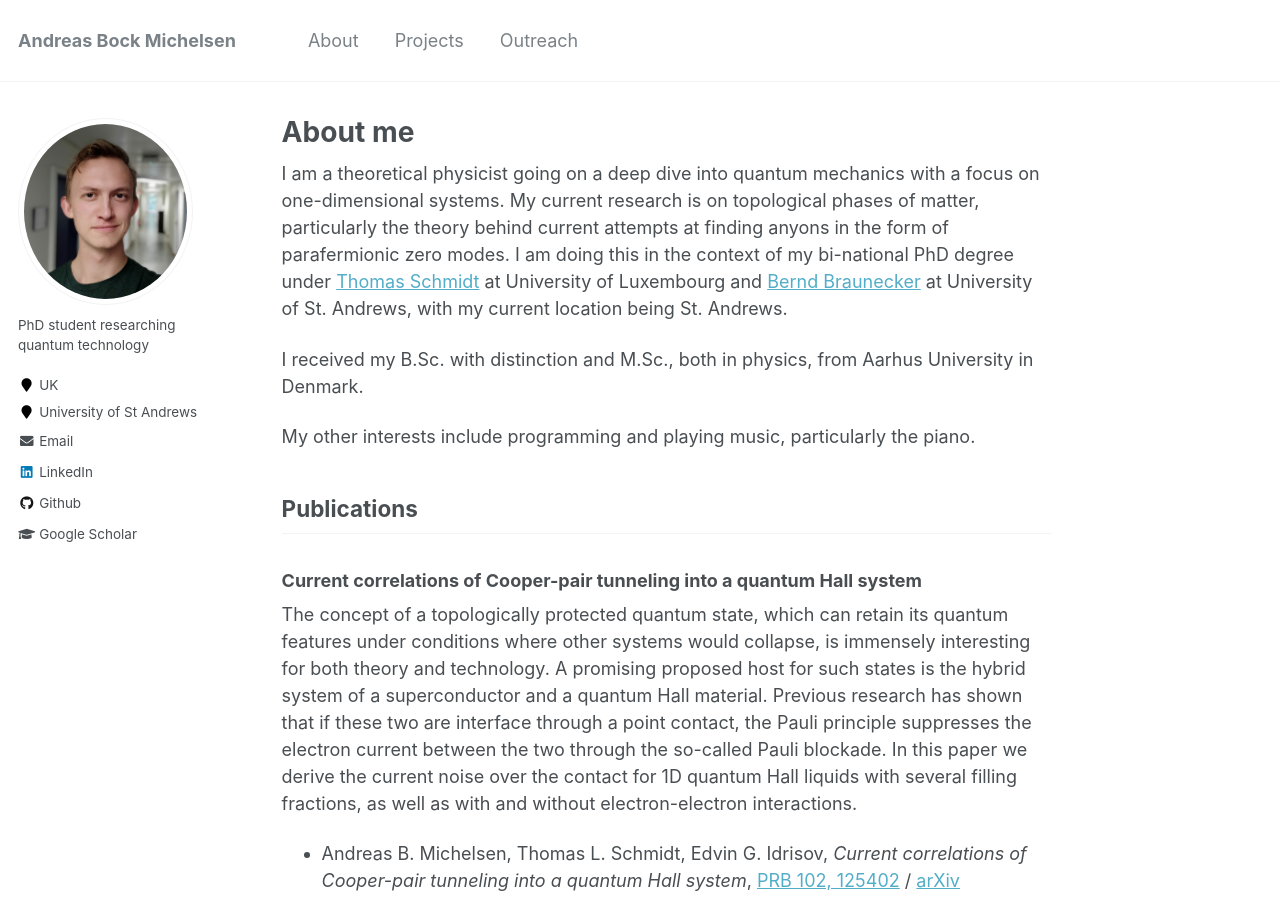
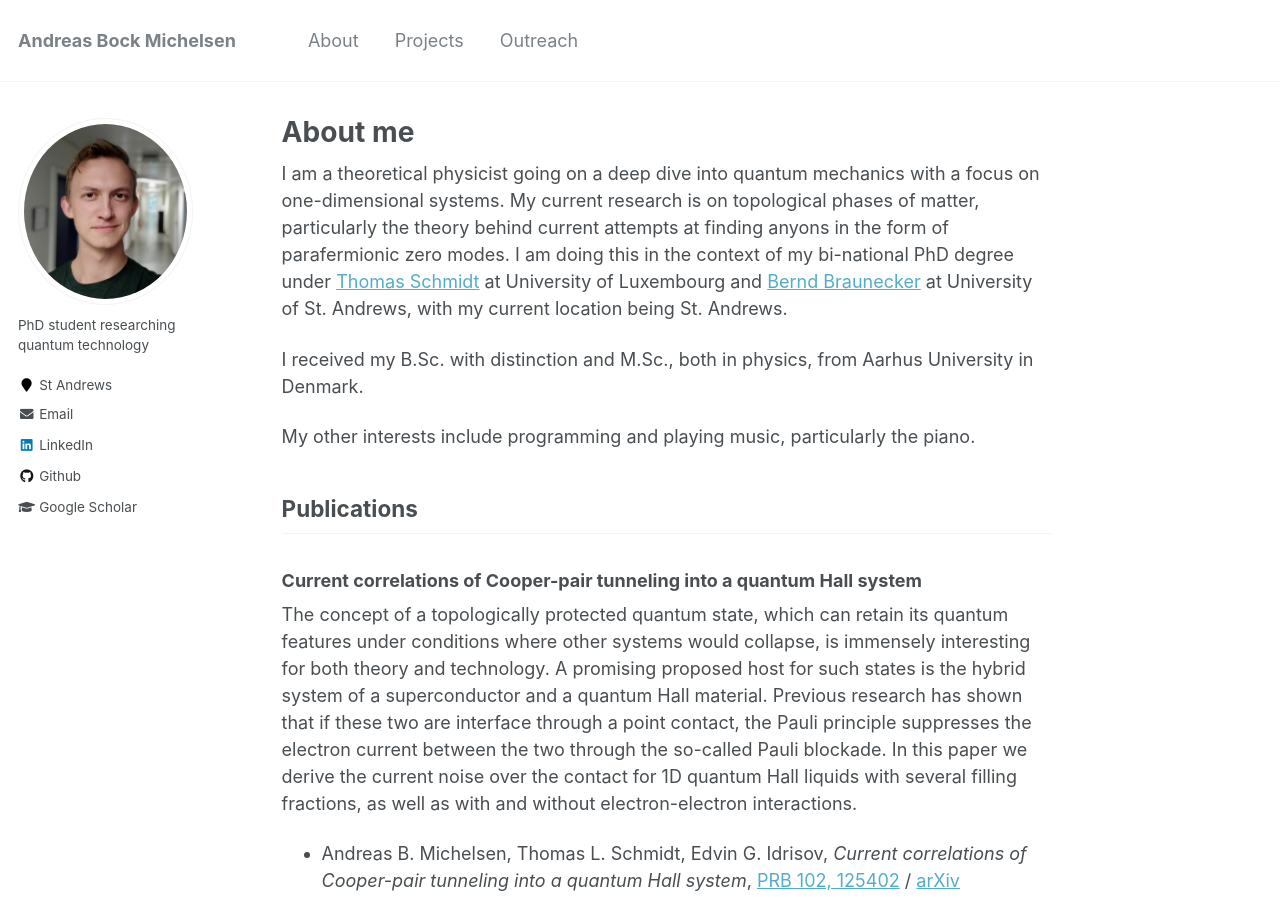
Before and after one commit to AndBM/andbm.github.io, a Jekyll site: the page built from _pages/about.md, in a window 1280 px wide and 900 px high. Built offline with Jekyll 4.4.1, drawn with Linux system fonts in a browser that asks for light colours.

```diff
--- a/_config.yml
+++ b/_config.yml
@@ -83,8 +83,8 @@ author:
   name             : #"Andreas Bock Michelsen"
   avatar           : "portrait_square.jpg"
   bio              : "PhD student researching quantum technology"
-  location         : "UK"
-  employer         : "University of St Andrews"
+  location         : "St Andrews"
+  employer         : #"University of St Andrews"
   pubmed           : #"https://www.ncbi.nlm.nih.gov/pubmed/?term=john+snow"
   googlescholar    : "https://scholar.google.com/citations?user=UgXqrVYAAAAJ&hl=en"
   email            : "andreas@abmichelsen.com"
```
